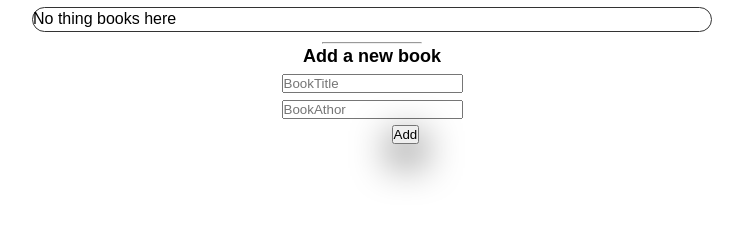
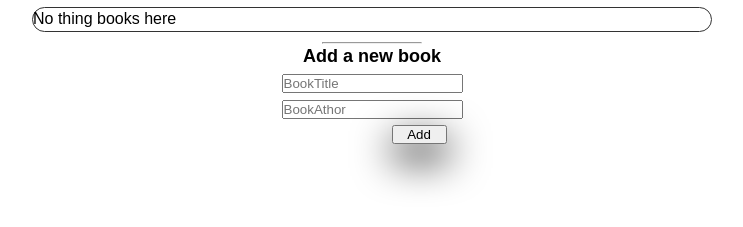
Before and after one commit to mrkamin/Awesome-books, a website: page index.html in a window 1280 px wide. Shown: the part 47-274 px from the top of the page, without its empty margins (268-1011 px from the left). Drawn offline with Linux system fonts and the light colour scheme; a web font is replaced by a local one.

Commit message:
Fix Linters

```diff
--- a/assets/css/index.css
+++ b/assets/css/index.css
@@ -208,7 +208,7 @@ section {
   .sect__one__items__item2 button {
     margin-left: 110px;
     box-shadow: var(--SHADOW);
-    width: px;
+    width: 55px;
   }
 
   .remove {
```
